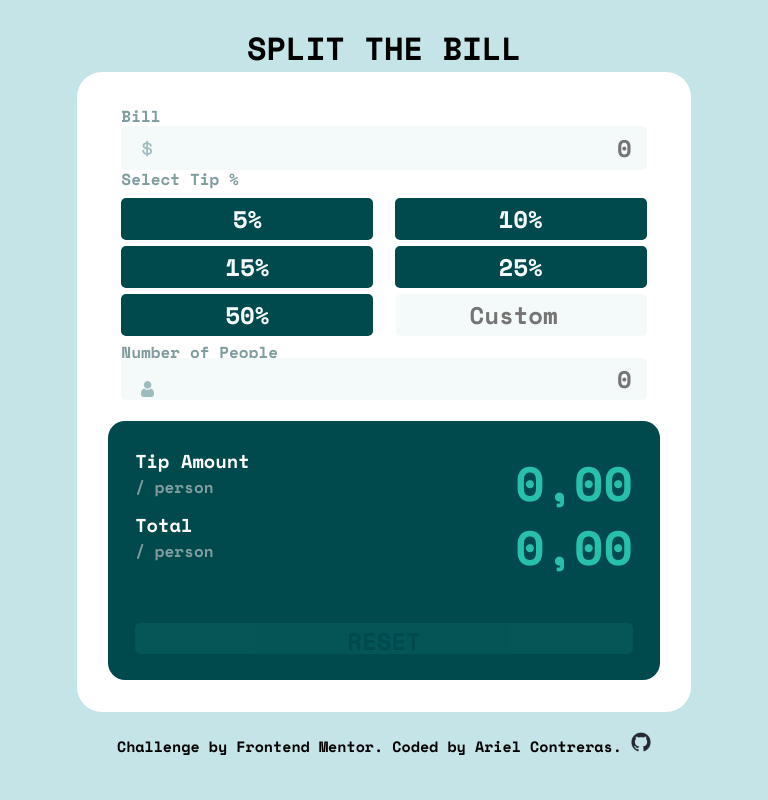
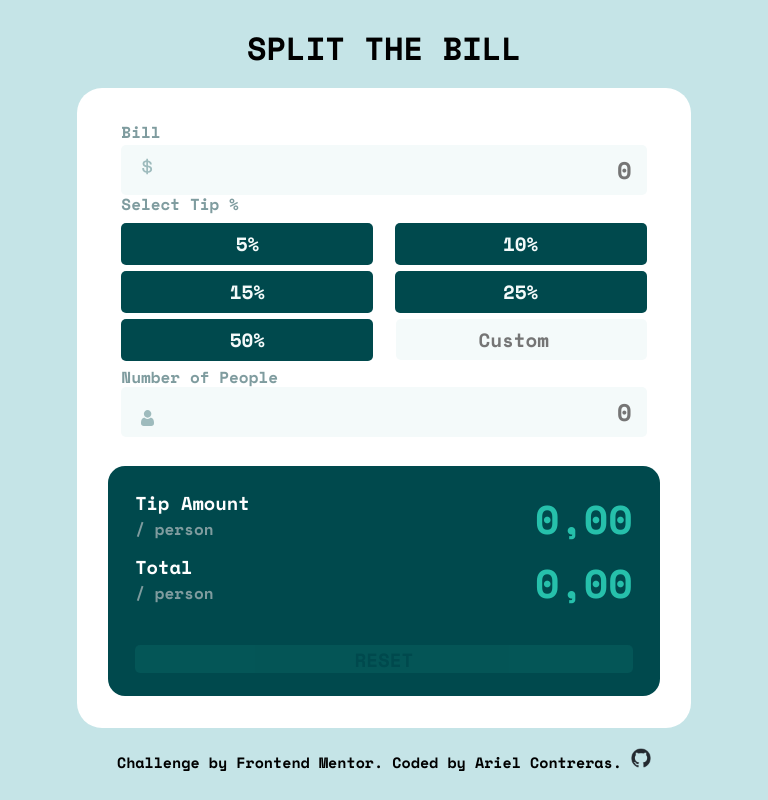
Before and after one commit to Arielcontra/tip-calculator-app, a React (Vite) app: page / in a window 768 px wide. Built offline with nearby package versions, Linux system fonts and the light colour scheme.

Commit message:
text size

```diff
--- a/src/components/display.jsx
+++ b/src/components/display.jsx
@@ -34,7 +34,7 @@ function Display() {
                             <p>/ person</p>
                         </div>
                         <div className="wrapperDisplayTip">
-                            <h1 className="displayTip">{tip > 0 ? tip.toFixed(2) : '0,00'}</h1>
+                            <h2 className="displayTip">{tip > 0 ? tip.toFixed(2) : '0,00'}</h2>
                         </div>
                     </div>
                     <div className="wrapperTotal">
@@ -43,7 +43,7 @@ function Display() {
                             <p>/ person</p>
                         </div>
                         <div className="wrapperDisplayTotal">
-                            <h1 className="displayTotal">{total > 0 ? total.toFixed(2) : '0,00'}</h1>
+                            <h2 className="displayTotal">{total > 0 ? total.toFixed(2) : '0,00'}</h2>
                         </div>
                     </div>
                 </div>
--- a/src/index.sass
+++ b/src/index.sass
@@ -9,6 +9,11 @@ body
 
 p
     color: hsl(184, 14%, 56%)
+
+h2
+    font-size: 2.5em
+    text-align: right
+    color: hsl(172, 67%, 45%)
 
 h3
     color: hsl(0, 0%, 100%)
@@ -28,7 +33,7 @@ h3
     .header
         // background-color: rgba(255,0,0,0.3)
         // width: 10vw
-        // height: 14vh
+        height: 10vh
         display: flex
         flex-direction: column
         align-items: center
@@ -117,7 +122,7 @@ h3
                             width: 31%
                             height: 42%
                             border-radius: 0.3125rem
-                            font-size: 1.5em
+                            font-size: 1.2em
                             color: hsl(189, 41%, 97%)
                             border: none
 
@@ -131,7 +136,7 @@ h3
                             width: 31%
                             height: 42%
                             border-radius: 0.3125rem
-                            font-size: 1.5em
+                            font-size: 1.2em
                             color: hsl(183, 100%, 15%)
 
                         .custom
@@ -140,7 +145,7 @@ h3
                             height: 41%
                             border-radius: 0.3125rem
                             text-align: center
-                            font-size: 1.5em
+                            font-size: 1.2em
                             color: hsl(183, 100%, 15%)
                             border: 0.1250rem solid transparent
                             transition: border-color 0.3s ease-in-out
@@ -156,7 +161,7 @@ h3
                             height: 41%
                             border-radius: 0.3125rem
                             text-align: right
-                            font-size: 1.5em
+                            font-size: 1.2em
                             color: hsl(183, 100%, 15%)
                             border: 0.1250rem solid transparent
                             transition: border-color 0.3s ease-in-out
@@ -250,7 +255,7 @@ h3
                             justify-content: space-between
 
                             .tipAmount
-                                // background-color: rgba(47, 255, 0, 0.2)
+                                // background-color: rgba(15, 23, 13, 0.2)
                                 width: 40%
                                 height: 8vh
 
@@ -258,9 +263,8 @@ h3
                                 // background-color: rgba(47, 255, 0, 0.2)
                                 width: 60%
                                 height: 8vh
-                                font-size: 1.5em
-                                text-align: right
-                                color: hsl(172, 67%, 45%)
+                                // font-size: 1.5em
+
 
                         .wrapperTotal
                             // background-color: rgba(255,222,0,0.2)
@@ -279,16 +283,16 @@ h3
                                 // background-color: rgba(47, 255, 0, 0.2)
                                 width: 70%
                                 height: 8vh
-                                text-align: right
-                                font-size: 1.5em
-                                color: hsl(172, 67%, 45%)
+                                // text-align: right
+                                // font-size: 1.5rem
+                                // color: hsl(172, 67%, 45%)
 
                     .buttonReset
                         background-color: hsl(172, 67%, 45%)
                         width: 100%
                         height: 15%
                         border-radius: 0.3125rem
-                        font-size: 1.5em
+                        font-size: 1.2em
                         color: hsl(183, 100%, 15%)
                         border: none
 
@@ -303,7 +307,7 @@ h3
                         width: 100%
                         height: 15%
                         border-radius: 0.3125rem
-                        font-size: 1.5em
+                        font-size: 1.2em
                         color: hsl(183, 100%, 15%)
                         border: none
 
@@ -407,8 +411,6 @@ h3
 
         .attribution
             text-align: center
-            font-size: 0.9375em
-            // width: 80%
             height: auto
 
 
@@ -442,6 +444,14 @@ h3
                             .iconDollar
                                 margin-top: 3%
 
+
+                    .wrapperSelectTip
+                        height: 25vh
+
+
+                        .wrapperButtons
+                            margin-top: 0.6rem
+
                     .wrapperPeople
                         height: 25%
                         margin-top: 2%
@@ -458,13 +468,10 @@ h3
                 .display
                     width: 50%
 
-                    .wrapperDisplayTip
-                        font-size: 50%
+
 
         .attribution
             text-align: center
-            font-size: 15px
-            // width: 80%
             height: auto
 
 
@@ -484,7 +491,7 @@ h3
 
                 .slider
                     width: 95%
-                    height: 50%
+                    height: 55%
                     margin: 0
 
                     .wrapperBill
@@ -536,9 +543,9 @@ h3
 
                 .display
                     width: 100%
-                    height: 45%
+                    height: 40%
 
         .attribution
             text-align: center
-            font-size: 15px
+            // font-size: 15px
             // width: 80%
```
